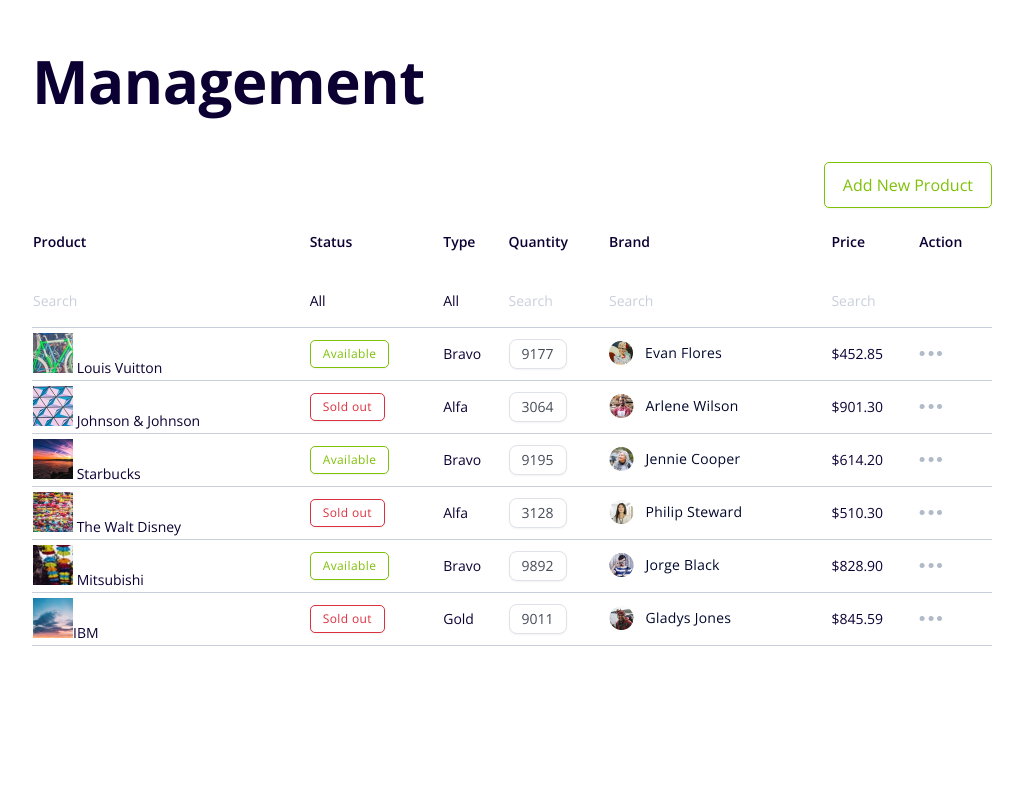
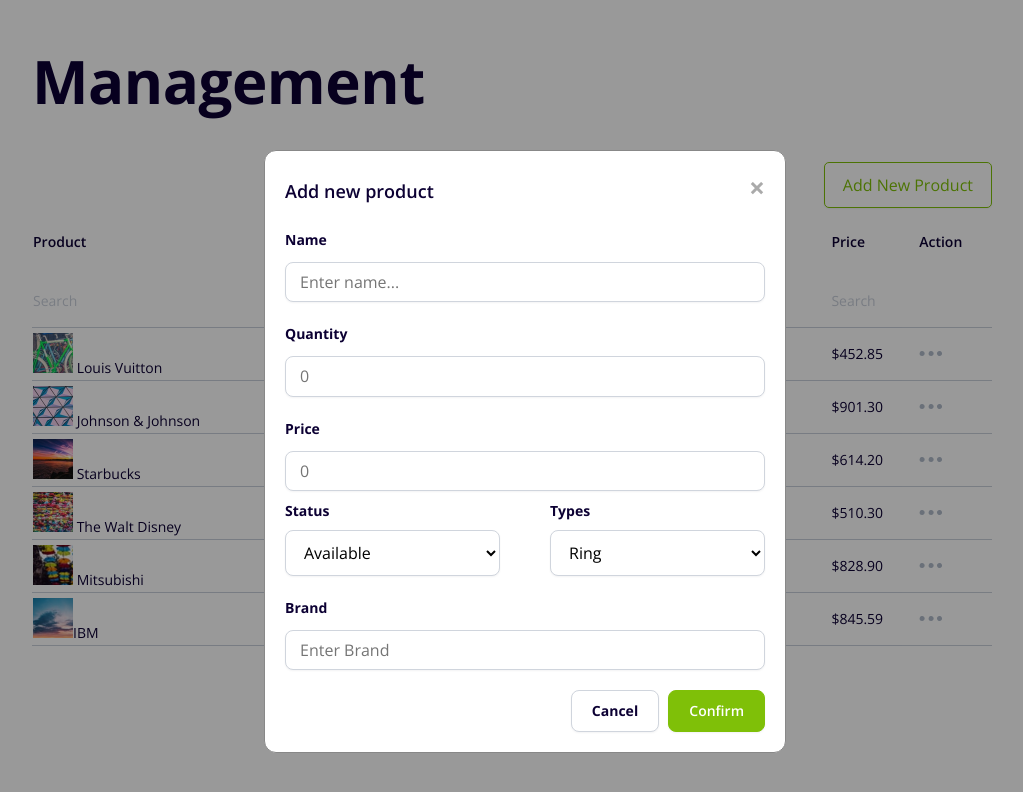
Before and after one commit to vietduongquoc/javascript-practice, a website: page src/index.html in a window 1280 px wide. Both pictures are taken after a click on the button "Add New Product". Shown: the top 792 px of the page, without its empty margins (115-1138 px from the left). Drawn offline with nearby package versions, Linux system fonts and the light colour scheme; files that its build step writes are made by us from their sources; files whose address does not match are found by name.

Commit message:
Implement element paragraph and styles for modal add

```diff
--- a/src/index.html
+++ b/src/index.html
@@ -10,13 +10,12 @@
   <link rel="icon" href="./assets/images/cart-icon.jpg" type="icon-cart" />
   <link rel="stylesheet" href="./styles/main.css">
   <title>Management</title>
+  <script type="module" src="../src/javascripts/main.js"></script>
 </head>
 
 <body>
 <!-- homepage -->
 <include src="./pages/homepage.html"></include>
-<!-- modal add product -->
-<include src="./pages/addproduct.html"></include>
 </body>
 
 </html>
--- a/src/javascripts/main.js
+++ b/src/javascripts/main.js
@@ -0,0 +1,25 @@
+// Get the modal
+var modal = document.getElementById("myModal");
+
+// Get the button that opens the modal
+var btn = document.getElementById("myBtn");
+
+// Get the <span> element that closes the modal
+var span = document.getElementsByClassName("close")[0];
+
+// When the user clicks the button, open the modal
+btn.onclick = function() {
+  modal.style.display = "block";
+}
+
+// When the user clicks on <span> (x), close the modal
+span.onclick = function() {
+  modal.style.display = "none";
+}
+
+// Also close the modal if the user clicks anywhere outside of it
+window.onclick = function(event) {
+  if (event.target == modal) {
+    modal.style.display = "none";
+  }
+}
--- a/src/pages/homepage.html
+++ b/src/pages/homepage.html
@@ -1,7 +1,43 @@
 <section class="homepage">
   <div class="header-homepage">
     <h1>Management</h1>
-    <button class="btn btn-true btn-add-new-product">Add New Product</button>
+    <button class="btn btn-true btn-add-new-product" , id="myBtn">Add New Product</button>
+  </div>
+  <!-- The Modal -->
+  <div id="myModal" class="modal">
+    <!-- Modal content -->
+    <form class="container modal-content" action="javascript:void(0)">
+      <span class="close">&times;</span>
+      <h3 class="title-form">Add new product</h3>
+      <p class="title-dcrs">Name</p>
+      <input class="input" type="text" placeholder="Enter name...">
+      <p class="title-dcrs">Quantity</p>
+      <input class="input" type="number" placeholder="0">
+      <p class="title-dcrs">Price</p>
+      <input class="input" type="number" placeholder="0">
+      <div class="input-select">
+        <div>
+          <label for="status-dropdown" class="title-dcrs">Status</label><br>
+          <select class="input input-select-status" id="Status-Dropdown" name="options">
+            <option value="option1">Available</option>
+            <option value="option2">Sold Out</option>
+          </select>
+        </div>
+        <div>
+          <label for="types-dropdown" class="title-dcrs">Types</label><br>
+          <select class="input input-select-types" id="myDropdown" name="options">
+            <option value="option1">Ring</option>
+            <option value="option2">Bracelet</option>
+          </select>
+        </div>
+      </div>
+      <p class="title-dcrs">Brand</p>
+      <input class="input" type="text" placeholder="Enter Brand">
+      <div class="button-add-modal">
+        <button class="title-dcrs btn-form-cancel" type="reset">Cancel</button>
+        <button class="title-dcrs-btn btn-form-confirm" type="submit">Confirm</button>
+      </div>
+    </form>
   </div>
   <table>
     <tr>
--- a/src/styles/components/button.css
+++ b/src/styles/components/button.css
@@ -48,3 +48,34 @@
   font-weight: 400;
   color: var(--text-collor-gray);
 }
+
+.btn-form-confirm {
+  border-radius: 8px;
+  border: var(--border-color-primary);
+  box-shadow: 0px 1px 2px 0px rgba(16, 24, 40, 0.05);
+  background: var(--background-color-second);
+  padding: 12px 20px;
+  color: var(--text-collor-white);
+  font-size: 14px;
+  font-weight: 600;
+}
+
+.btn-form-cancel {
+  border: 1px solid rgb(208, 213, 221);
+  border-radius: 8px;
+  box-shadow: 0px 1px 2px 0px rgba(16, 24, 40, 0.05);
+  background: var(--background-color-primary);
+  padding: 12px 20px;
+  margin-right: 5px;
+  margin-top: 10px;
+}
+
+.btn-form-cancel:hover {
+  cursor: pointer;
+  background-color: var(--background-collor-red);
+}
+
+.btn-form-confirm:hover {
+  cursor: pointer;
+  background-color: #08852E;
+}
--- a/src/styles/components/index.css
+++ b/src/styles/components/index.css
@@ -1 +1,2 @@
 @import url(../components/button.css);
+@import url(../components/input.css);
--- a/src/styles/components/input.css
+++ b/src/styles/components/input.css
@@ -0,0 +1,14 @@
+.input {
+  box-sizing: border-box;
+  /* Gray / 300 */
+  border: 1px solid rgb(208, 213, 221);
+  border-radius: 8px;
+  /* Shadow / xs */
+  box-shadow: 0px 1px 2px 0px rgba(16, 24, 40, 0.05);
+  /* Base / White */
+  background: var(--background-color-primary);
+  width: 480px;
+  padding: 10px 14px;
+  margin-bottom: 10px;
+  cursor: pointer;
+}
--- /dev/null
+++ b/src/styles/layout/container.css
@@ -0,0 +1,10 @@
+.container {
+  max-width: 480px;
+  width: 100%;
+  margin: 0 auto;
+  height: 100%;
+  border: 1px solid #888;
+  cursor: pointer;
+  border-radius: 12px;
+  background-color: var(--background-color-primary);
+}
--- a/src/styles/layout/index.css
+++ b/src/styles/layout/index.css
@@ -1 +1,2 @@
 @import url(../layout/homepage.css);
+@import url(../layout/container.css);
--- a/src/styles/main.css
+++ b/src/styles/main.css
@@ -1,3 +1,4 @@
 @import url(./base/index.css);
 @import url(./components/index.css);
 @import url(./layout/index.css);
+@import url(./modals/add-product.css);
--- /dev/null
+++ b/src/styles/modals/add-product.css
@@ -0,0 +1,67 @@
+/* Modal Container */
+.modal {
+  display: none;
+  /* Hidden by default */
+  position: fixed;
+  /* Stay in place */
+  left: 0;
+  top: 0;
+  width: 100%;
+  /* Full width */
+  overflow: auto;
+  /* Enable scroll if needed */
+  background-color: rgba(0, 0, 0, 0.4);
+  /* Black w/ opacity */
+}
+
+/* Modal Content */
+.modal-content {
+  background-color: var(--background-color-primary);
+  margin: 150px auto;
+  /* 15% from the top and centered */
+  padding: 20px;
+}
+
+/* The Close Button */
+.close {
+  color: #aaa;
+  float: right;
+  font-size: 28px;
+  font-weight: bold;
+}
+
+.close:hover,
+.close:focus {
+  color: black;
+  text-decoration: none;
+  cursor: pointer;
+}
+
+.title-form {
+  font-size: 18px;
+  font-weight: 600;
+  color: var(--text-color-primary);
+  margin-top: 10px;
+  margin-bottom: 30px;
+}
+
+.title-dcrs {
+  font-size: 14px;
+  font-weight: 700;
+  color: var(--text-color-primary);
+}
+
+.input-select {
+  display: flex;
+  justify-content: space-between;
+}
+
+.input-select-status,
+.input-select-types {
+  max-width: 215px;
+  margin-top: 10px;
+}
+
+.button-add-modal {
+  text-align: end;
+}
```
Also changed, not shown: src/pages/addproduct.html (deleted, +0 -10 lines).
